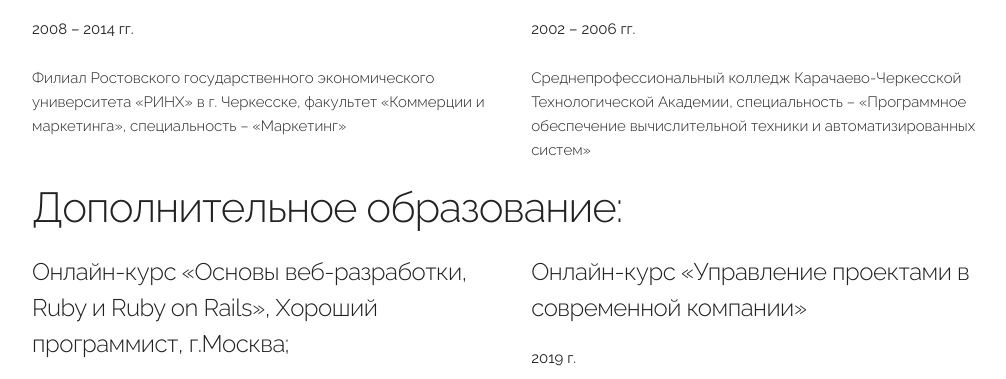
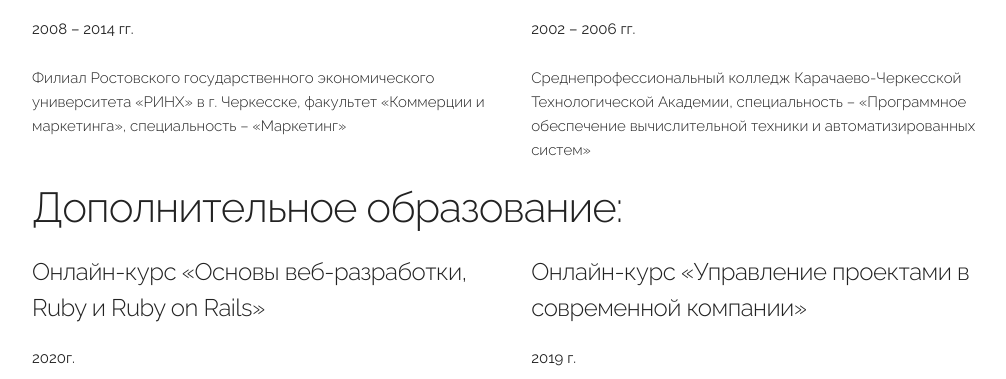
Before and after one commit to andch13/cv, a plain HTML site: page index.html in a window 1280 px wide. Shown: the part 557-936 px from the top of the page, without its empty margins (128-1134 px from the left). Drawn offline with Linux system fonts and the light colour scheme.

Commit message:
new_comit

```diff
--- a/index.html
+++ b/index.html
@@ -51,7 +51,7 @@
   <h2 class="h2">Дополнительное образование:</h2>
   <div class="row">
     <div class="six columns">
-      <h5>Онлайн-курс «Основы веб-разработки, Ruby и Ruby on Rails», Хороший программист, г.Москва;</h5>
+      <h5>Онлайн-курс «Основы веб-разработки, Ruby и Ruby on Rails»</h5>
       <p>2020г.</p>
       <h6>Хороший программист, г.Москва;</h6>
     </div>
```
